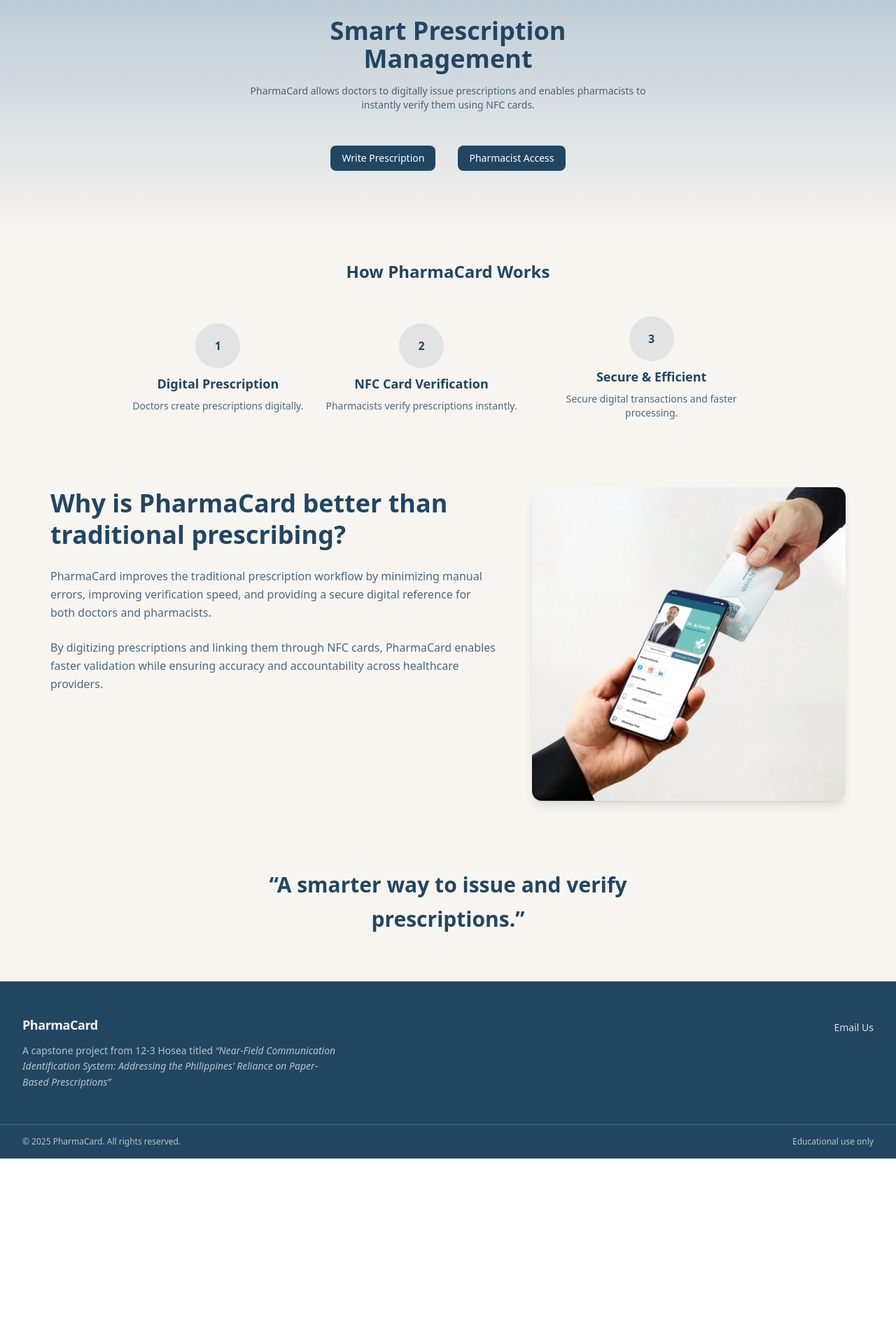
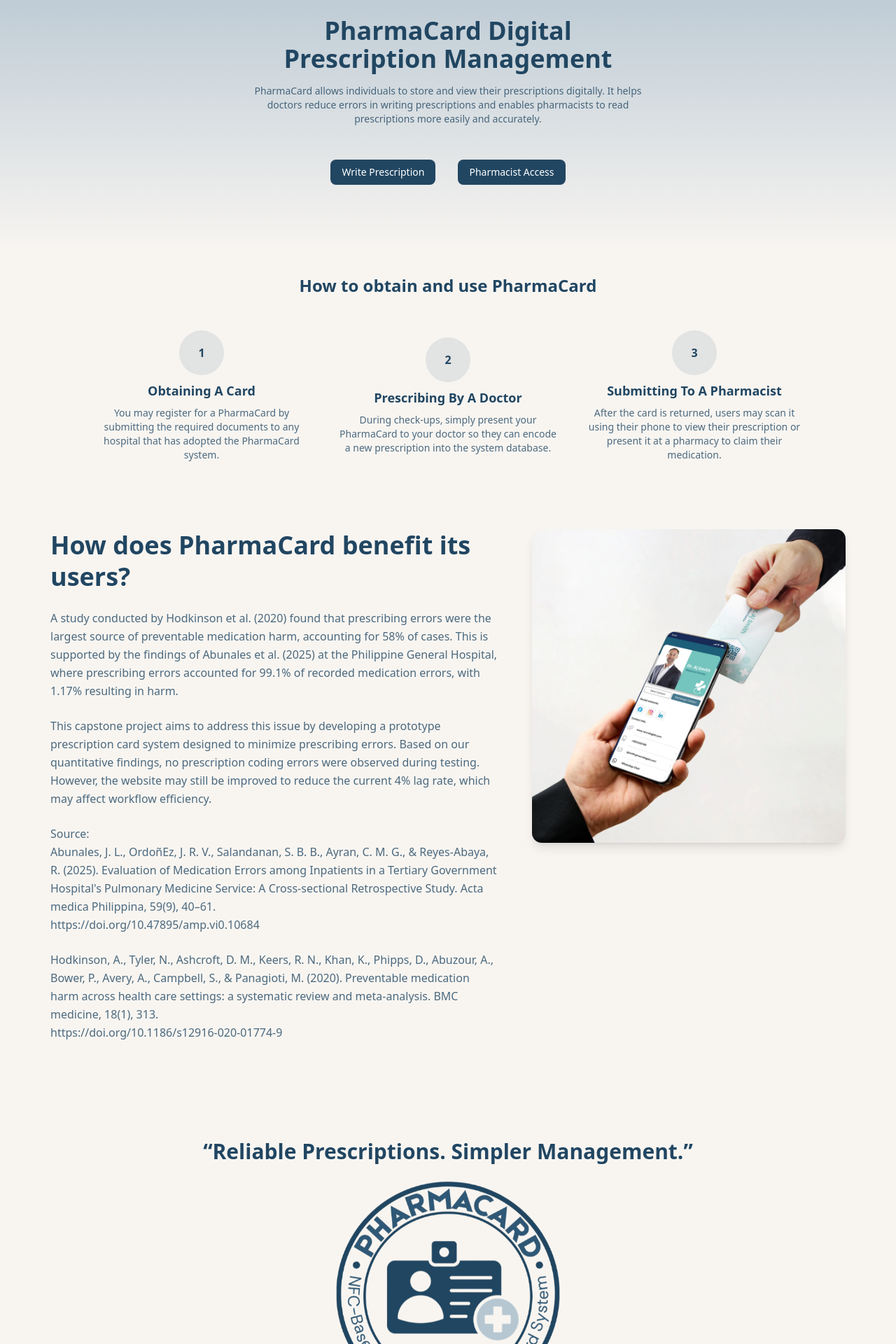
Before and after one commit to PharmaCardSys/PharmaCard-Prototype, a React (Vite) app: page / in a window 1280 px wide. Shown: the part 140-2060 px from the top of the page at 70% size. Before the commit the page ends 1795 px from the top, so only its background shows below. Built offline with nearby package versions, Linux system fonts and the light colour scheme; no server answers.

Commit message:
Dashboard latest update for refix

```diff
--- a/index.html
+++ b/index.html
@@ -2,9 +2,9 @@
 <html lang="en">
   <head>
     <meta charset="UTF-8" />
-    <link rel="icon" type="image/svg+xml" href="/vite.svg" />
+    <link rel="icon" type="image/svg+xml" href="./src/assets//images/logo.png" />
     <meta name="viewport" content="width=device-width, initial-scale=1.0" />
-    <title>pharma-card-app</title>
+    <title>PharmaCard</title>
     <script src="https://kit.fontawesome.com/1c4accced7.js" crossorigin="anonymous"></script>
   </head>
   <body>
--- a/src/pages/Dashboard.tsx
+++ b/src/pages/Dashboard.tsx
@@ -8,6 +8,7 @@
 import { onAuthStateChanged } from "firebase/auth";
 import { useState, useEffect } from "react";
 import { toast } from "sonner";
+import logo from "../assets/images/logo.png";
 
 export default function Dashboard() {
     const navigate = useNavigate();
@@ -72,12 +73,14 @@
                     {/* First Card */}
                     <div className="flex flex-col items-center justify-center gap-4 text-center max-w-xl px-4 md:px-0">
                         <h1 className="text-4xl font-bold text-[#214662]">
-                            Smart Prescription Management
+                            PharmaCard Digital Prescription Management
                         </h1>
                         <p className="text-sm text-[#214662]/80">
-                            PharmaCard allows doctors to digitally issue
-                            prescriptions and enables pharmacists to instantly
-                            verify them using NFC cards.
+                            PharmaCard allows individuals to store and view
+                            their prescriptions digitally. It helps doctors
+                            reduce errors in writing prescriptions and enables
+                            pharmacists to read prescriptions more easily and
+                            accurately.
                         </p>
                     </div>
 
@@ -105,7 +108,7 @@
                 <div className="container flex flex-col items-center justify-center py-8">
                     <div className="flex flex-col items-center justify-center gap-4">
                         <h1 className="text-2xl font-bold text-[#214662]">
-                            How PharmaCard Works
+                            How to obtain and use PharmaCard
                         </h1>
 
                         {/* Card Section */}
@@ -118,10 +121,13 @@
                                     </span>
                                 </div>
                                 <h2 className="text-lg font-semibold text-[#214662]">
-                                    Digital Prescription
+                                    Obtaining A Card
                                 </h2>
                                 <p className="text-sm text-[#214662]/80">
-                                    Doctors create prescriptions digitally.
+                                    You may register for a PharmaCard by
+                                    submitting the required documents to any
+                                    hospital that has adopted the PharmaCard
+                                    system.
                                 </p>
                             </div>
 
@@ -133,10 +139,12 @@
                                     </span>
                                 </div>
                                 <h2 className="text-lg font-semibold text-[#214662]">
-                                    NFC Card Verification
+                                    Prescribing By A Doctor
                                 </h2>
                                 <p className="text-sm text-[#214662]/80">
-                                    Pharmacists verify prescriptions instantly.
+                                    During check-ups, simply present your
+                                    PharmaCard to your doctor so they can encode
+                                    a new prescription into the system database.
                                 </p>
                             </div>
 
@@ -148,11 +156,13 @@
                                     </span>
                                 </div>
                                 <h2 className="text-lg font-semibold text-[#214662]">
-                                    Secure & Efficient
+                                    Submitting To A Pharmacist
                                 </h2>
                                 <p className="text-sm text-[#214662]/80">
-                                    Secure digital transactions and faster
-                                    processing.
+                                    After the card is returned, users may scan
+                                    it using their phone to view their
+                                    prescription or present it at a pharmacy to
+                                    claim their medication.
                                 </p>
                             </div>
                         </div>
@@ -164,22 +174,56 @@
                     {/* Text */}
                     <div className="flex flex-col gap-6 md:w-1/2">
                         <h1 className="text-3xl md:text-4xl font-bold leading-tight">
-                            Why is PharmaCard better than traditional
-                            prescribing?
+                            How does PharmaCard benefit its users?
                         </h1>
 
                         <p className="text-sm md:text-base text-[#214662]/80 leading-relaxed">
-                            PharmaCard improves the traditional prescription
-                            workflow by minimizing manual errors, improving
-                            verification speed, and providing a secure digital
-                            reference for both doctors and pharmacists.
+                            A study conducted by Hodkinson et al. (2020) found
+                            that prescribing errors were the largest source of
+                            preventable medication harm, accounting for 58% of
+                            cases. This is supported by the findings of Abunales
+                            et al. (2025) at the Philippine General Hospital,
+                            where prescribing errors accounted for 99.1% of
+                            recorded medication errors, with 1.17% resulting in
+                            harm.
                         </p>
 
                         <p className="text-sm md:text-base text-[#214662]/80 leading-relaxed">
-                            By digitizing prescriptions and linking them through
-                            NFC cards, PharmaCard enables faster validation
-                            while ensuring accuracy and accountability across
-                            healthcare providers.
+                            This capstone project aims to address this issue by
+                            developing a prototype prescription card system
+                            designed to minimize prescribing errors. Based on
+                            our quantitative findings, no prescription coding
+                            errors were observed during testing. However, the
+                            website may still be improved to reduce the current
+                            4% lag rate, which may affect workflow efficiency.
+                        </p>
+
+                        <p className="text-sm md:text-base text-[#214662]/80 leading-relaxed">
+                            Source:
+                            <br />
+                            Abunales, J. L., OrdoñEz, J. R. V., Salandanan, S.
+                            B. B., Ayran, C. M. G., & Reyes-Abaya, R. (2025).
+                            Evaluation of Medication Errors among Inpatients in
+                            a Tertiary Government Hospital's Pulmonary Medicine
+                            Service: A Cross-sectional Retrospective Study. Acta
+                            medica Philippina, 59(9), 40–61.
+                            <br />
+                            <a href="https://doi.org/10.47895/amp.vi0.10684">
+                                https://doi.org/10.47895/amp.vi0.10684
+                            </a>
+                        </p>
+
+                        <p className="text-sm md:text-base text-[#214662]/80 leading-relaxed">
+                            Hodkinson, A., Tyler, N., Ashcroft, D. M., Keers, R.
+                            N., Khan, K., Phipps, D., Abuzour, A., Bower, P.,
+                            Avery, A., Campbell, S., & Panagioti, M. (2020).
+                            Preventable medication harm across health care
+                            settings: a systematic review and meta-analysis. BMC
+                            medicine, 18(1), 313.
+                            <br />
+                            <a href="https://doi.org/10.1186/s12916-020-01774-9">
+                                https://doi.org/10.1186/s12916-020-01774-9
+                            </a>
                         </p>
                     </div>
 
@@ -194,10 +238,22 @@
                 </div>
 
                 {/* Last Card Box */}
-                <div className="container mx-auto flex items-center justify-center px-4 mb-16">
-                    <h1 className="text-center text-2xl md:text-3xl font-semibold text-[#214662] max-w-2xl leading-relaxed">
-                        “A smarter way to issue and verify prescriptions.”
-                    </h1>
+                <div className="w-full px-4 mb-16">
+                    <div className="mx-auto max-w-3xl">
+                        <div className="px-5 py-8 sm:px-8 sm:py-10 flex flex-col items-center text-center gap-5">
+                            <h1 className="text-xl sm:text-2xl md:text-3xl font-semibold text-[#214662] leading-snug">
+                                “Reliable Prescriptions. Simpler Management.”
+                            </h1>
+
+                            <div className="w-full flex justify-center">
+                                <img
+                                    src={logo}
+                                    alt="PharmaCard Logo"
+                                    className="w-[220px] sm:w-[260px] md:w-[320px] h-auto object-contain"
+                                />
+                            </div>
+                        </div>
+                    </div>
                 </div>
 
                 {/* Flex Grow LOl! */}
```
Also changed, not shown: src/assets/images/logo.png (added).
